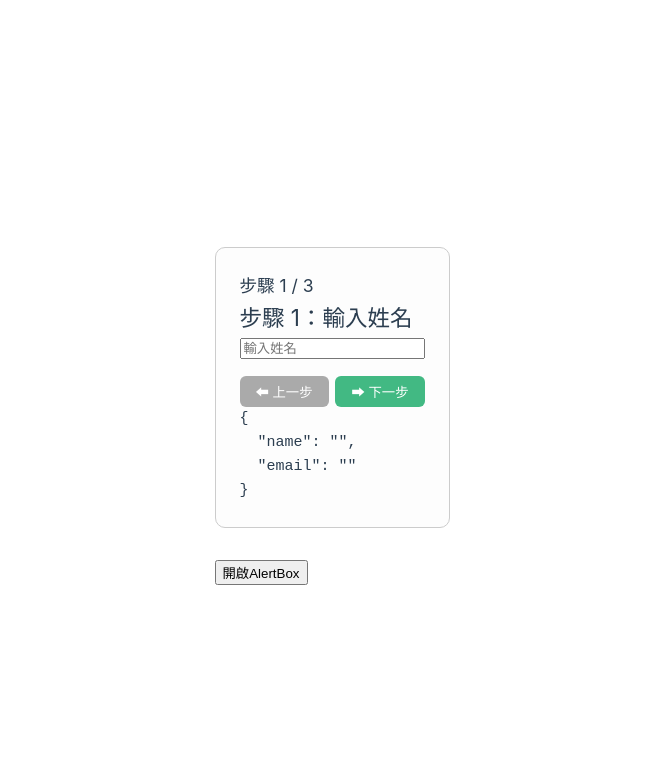
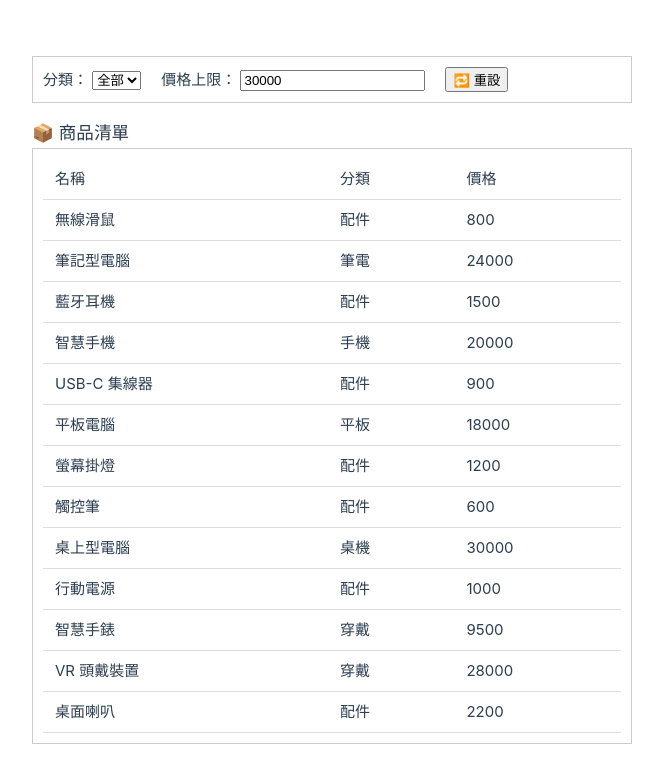
Before and after one commit to Chun5102/testproject, a Vue app: page / in a window 1280 px wide. Shown: the top 782 px of the page, without its empty margins (308-971 px from the left). Built offline with nearby package versions, Linux system fonts and the light colour scheme.

Commit message:
PropsComp.vue ProductPage.vue ProductFilter.vue

```diff
--- a/src/App.vue
+++ b/src/App.vue
@@ -33,6 +33,9 @@ import WatchDeepAndMutiValues from './components/WatchDeepAndMutiValues.vue'
 import WatchEffectComp from './components/WatchEffectComp.vue'
 import TabComponent from './components/is/TabComponent.vue'
 import RegisterRunDown from './components/is/RegisterRunDown.vue'
+import PropsComp from './components/PropsComp.vue'
+import ProductPage from './components/ProductPage.vue'
+
 import { ref } from 'vue'
 
 const show = ref(false)
@@ -96,8 +99,8 @@ function onDelete() {
     <!-- <WatchDeepAndMutiValues /> -->
     <!-- <WatchEffectComp /> -->
     <!-- <TabComponent /> -->
-    <RegisterRunDown />
-    <button @click="open">開啟AlertBox</button>
+    <!-- <RegisterRunDown /> -->
+    <!-- <button @click="open">開啟AlertBox</button>
 
     <AlertBox
       v-model:visible="show"
@@ -106,7 +109,9 @@ function onDelete() {
       :buttons="btns"
       :size="'small'"
       :autoClose="false"
-    />
+    /> -->
+    <!-- <PropsComp :propA="'A'" :propG="'success'" :propH="() => {}" :disabled="true" /> -->
+    <ProductPage />
   </main>
 </template>
 
--- /dev/null
+++ b/src/components/ProductFilter.vue
@@ -0,0 +1,57 @@
+<script setup>
+import { ref, watch } from 'vue'
+// const props = defineProps({
+//   category: String,
+//   maxPrice: Number,
+//   categories: Array,
+// })
+// const emit = defineEmits(['update:category', 'update:maxPrice', 'reset'])
+// const localCategory = ref(props.category)
+// const localMaxPrice = ref(props.maxPrice)
+
+const localCategory = defineModel('category')
+const localMaxPrice = defineModel('maxPrice')
+const props = defineProps({ categories: Array })
+
+const emit = defineEmits(['reset'])
+
+// 當 local 改變時，通知父層更新 v-model
+// watch(localCategory, (val) => emit('update:category', val))
+// watch(localMaxPrice, (val) => emit('update:maxPrice', val))
+
+function reset() {
+  // 通知父層執行重設
+  emit('reset')
+}
+</script>
+
+<template>
+  <div class="filter">
+    <label>
+      分類：
+      <select v-model="localCategory">
+        <option v-for="cat in categories" :key="cat" :value="cat">
+          {{ cat }}
+        </option>
+      </select>
+    </label>
+    <label>
+      價格上限：
+      <input type="number" v-model.number="localMaxPrice" />
+    </label>
+    <button @click="reset">🔁 重設</button>
+  </div>
+</template>
+
+<style scoped>
+.filter {
+  width: 600px;
+  padding: 10px;
+  border: 1px solid #ccc;
+  margin-bottom: 16px;
+  box-sizing: border-box;
+  display: flex;
+  gap: 20px;
+  align-items: center;
+}
+</style>
--- /dev/null
+++ b/src/components/ProductPage.vue
@@ -0,0 +1,110 @@
+<script setup>
+import { reactive, computed } from 'vue'
+import ProductFilter from './ProductFilter.vue'
+const products = reactive([
+  { id: 1, name: '無線滑鼠', category: '配件', price: 800 },
+  { id: 2, name: '筆記型電腦', category: '筆電', price: 24000 },
+  { id: 3, name: '藍牙耳機', category: '配件', price: 1500 },
+  { id: 4, name: '智慧手機', category: '手機', price: 20000 },
+  { id: 5, name: 'USB-C 集線器', category: '配件', price: 900 },
+  { id: 6, name: '平板電腦', category: '平板', price: 18000 },
+  { id: 7, name: '螢幕掛燈', category: '配件', price: 1200 },
+  { id: 8, name: '觸控筆', category: '配件', price: 600 },
+  { id: 9, name: '摺疊手機', category: '手機', price: 42000 },
+  { id: 10, name: '桌上型電腦', category: '桌機', price: 30000 },
+  { id: 11, name: '電競筆電', category: '筆電', price: 55000 },
+  { id: 12, name: '行動電源', category: '配件', price: 1000 },
+  { id: 13, name: '智慧手錶', category: '穿戴', price: 9500 },
+  { id: 14, name: 'VR 頭戴裝置', category: '穿戴', price: 28000 },
+  { id: 15, name: '桌面喇叭', category: '配件', price: 2200 },
+])
+// 篩選條件 reactive 狀態
+const productFilterData = reactive({
+  category: '全部',
+  maxPrice: 30000,
+})
+// 由 products 自動抽出唯一分類，加上「全部」
+const categoryOptions = computed(() => {
+  const set = new Set(products.map((p) => p.category))
+  return ['全部', ...set]
+})
+// 根據篩選條件過濾商品
+const filteredProducts = computed(() => {
+  return products.filter((item) => {
+    // 1. 判斷分類是否符合
+    // 如果篩選分類是「全部」，代表不限制分類，全部都符合
+    // 否則只要商品分類等於篩選分類才符合
+    const matchCategory =
+      productFilterData.category === '全部' || item.category === productFilterData.category
+    // 2. 判斷價格是否符合
+    // 商品價格必須小於等於篩選價格上限
+    const matchPrice = item.price <= productFilterData.maxPrice
+    // 3. 只有兩者都符合才保留該商品
+    return matchCategory && matchPrice
+  })
+})
+// 重設篩選條件
+function resetFilter() {
+  productFilterData.category = '全部'
+  productFilterData.maxPrice = 30000
+}
+</script>
+
+<template>
+  <div class="container">
+    <ProductFilter
+      v-model:category="productFilterData.category"
+      v-model:maxPrice="productFilterData.maxPrice"
+      :categories="categoryOptions"
+      @reset="resetFilter"
+    />
+    <h3>📦 商品清單</h3>
+    <div class="table-wrapper">
+      <table v-if="filteredProducts.length > 0">
+        <thead>
+          <tr>
+            <th>名稱</th>
+            <th>分類</th>
+            <th>價格</th>
+          </tr>
+        </thead>
+        <tbody>
+          <tr v-for="item in filteredProducts" :key="item.id">
+            <td>{{ item.name }}</td>
+            <td>{{ item.category }}</td>
+            <td>{{ item.price }}</td>
+          </tr>
+        </tbody>
+      </table>
+      <p v-else class="no-data">❌ 找不到符合的商品</p>
+    </div>
+  </div>
+</template>
+
+<style scoped>
+.container {
+  width: 600px;
+  margin: 0 auto;
+}
+.table-wrapper {
+  width: 100%;
+  border: 1px solid #ccc;
+  padding: 10px;
+  box-sizing: border-box;
+}
+table {
+  width: 100%;
+  border-collapse: collapse;
+}
+th,
+td {
+  padding: 8px 12px;
+  text-align: left;
+  border-bottom: 1px solid #ddd;
+}
+.no-data {
+  padding: 16px;
+  text-align: center;
+  color: #888;
+}
+</style>
--- /dev/null
+++ b/src/components/PropsComp.vue
@@ -0,0 +1,58 @@
+<script setup>
+defineProps({
+  // 基礎類型檢查
+  // （給出 `null` 和 `undefined` 值則會跳過任何類型檢查）
+  propA: Number,
+  // 多種可能的類型
+  propB: [String, Number],
+  // 必傳，且為 String 類型
+  propC: {
+    type: String,
+    required: true,
+  },
+  // 必傳，但可以是 null
+  propD: {
+    type: [String, null],
+    required: true,
+  },
+  // 有默認值的數字
+  propE: {
+    type: Number,
+    default: 100,
+  },
+  // 有默認值的對象
+  propF: {
+    type: Object,
+    // 對象或數組的默認值
+    // 必須從一個工廠函數返回。
+    // 該函數接收組件所接收到的原始 prop 作為參數。
+    default(rawProps) {
+      return { message: 'hello' }
+    },
+  },
+  // 自定義類型校驗函數
+  // 在 3.4+ 中完整的 props 作為第二個參數傳入
+  propG: {
+    validator(value, props) {
+      // The value must match one of these strings
+      return ['success', 'warning', 'danger'].includes(value)
+    },
+  },
+  // 有默認值的函數
+  propH: {
+    type: Function,
+    // 不像對象或數組的默認，這不是一個
+    // 工廠函數。這會是一個用來作為默認值的函數
+    default() {
+      return () => 'Default function'
+    },
+  },
+  disabled: Boolean,
+})
+</script>
+
+<template>
+  <div>name : {{ disabled }}</div>
+</template>
+
+<style scoped></style>
```
